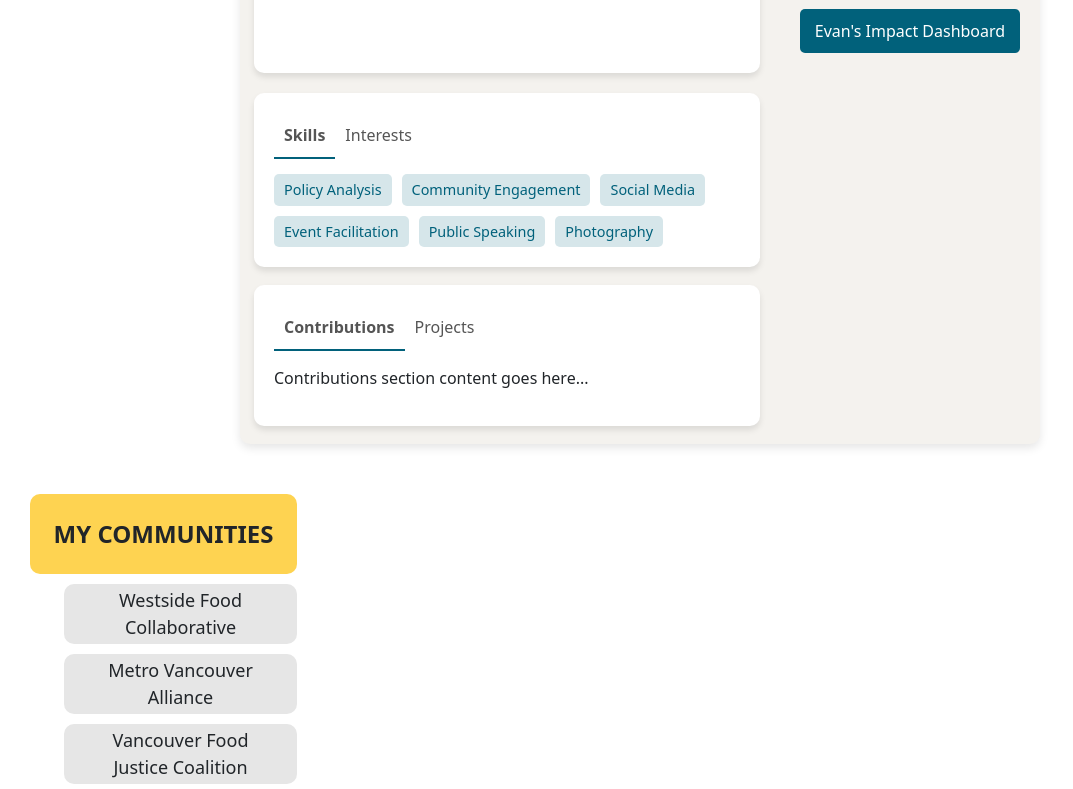
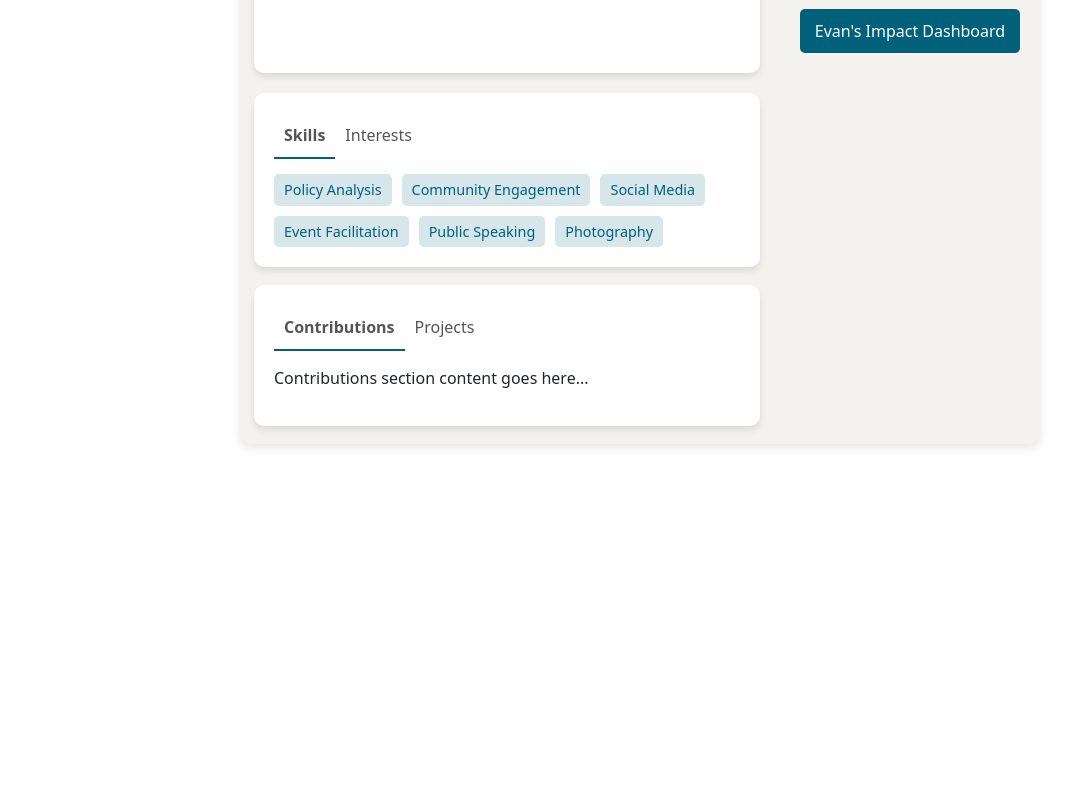
Before and after one commit to AtriaCoop/townhall-frontend, a Next.js app: page /profile in a window 1280 px wide. Shown: the part 505-1294 px from the top of the page, without its empty margins (0-1073 px from the left). After the commit the page ends 969 px from the top, so only its background shows below. Built offline with nearby package versions, Linux system fonts and the light colour scheme.

Commit message:
Revert "Implemented the Nav Side Bar Component"

```diff
--- a/src/components/navigation/navSidebar/navSidebar.jsx
+++ /dev/null
@@ -1,25 +0,0 @@
-import React from "react";
-import styles from "../../../styles/navSidebar/navSidebar.module.scss"
-import SidebarCommunitiesForm from "./sidebarCommunitiesForm";
-
-const NavSidebar = () => {
-    // In the future this component should make a backend API request to
-    // get the Communities of a given User, but for now it will be hard
-    // coded as the following array
-    const communities = [
-        "Westside Food Collaborative",
-        "Metro Vancouver Alliance",
-        "Vancouver Food Justice Coalition",
-    ];
-
-    return (
-        <div className={styles.navSidebar}>
-            <div className={styles.sidebarHeader}>
-                MY COMMUNITIES
-            </div>
-            <SidebarCommunitiesForm communities={communities} />
-        </div>
-    );
-};
-
-export default NavSidebar;
--- a/src/components/navigation/navSidebar/sidebarCommunitiesForm.jsx
+++ /dev/null
@@ -1,59 +0,0 @@
-import React, { useState } from "react";
-import styles from "../../../styles/navSidebar/sidebarCommunitiesForm.module.scss";
-import { Button } from "bootstrap";
-
-const SidebarCommunitiesForm = ({ communities }) => {
-    const [selectedOption, setSelectedOption] = useState();
-
-    const handleChange = (event) => {
-        setSelectedOption(event.target.value);
-    }
-
-    return (
-        <form>
-            {communities.map(name => (
-                <div>
-                    {selectedOption === name &&
-                        <div className={styles.selectedVerticalLine}></div>
-                    }
-                    <label htmlFor={name} className={selectedOption === name ? styles.selectedSidebarFormButton : styles.sidebarFormButton}>
-                        <input
-                            type="radio"
-                            id={name}
-                            name={name}
-                            value={name}
-                            checked={selectedOption === name}
-                            onChange={handleChange}
-                        />
-                        {name}
-                    </label>
-                    <br />
-                    {selectedOption === name &&
-                        <div>
-                            <label className={styles.sidebarLinkButton}>
-                                Dashboard
-                            </label>
-                            <label className={styles.sidebarLinkButton}>
-                                Ecosystem
-                            </label>
-                            <label className={styles.sidebarLinkButton}>
-                                Strategic Plan
-                            </label>
-                            <label className={styles.sidebarLinkButton}>
-                                Projects
-                            </label>
-                            <label className={styles.sidebarLinkButton}>
-                                Discussions
-                            </label>
-                            <label className={styles.sidebarLinkButton}>
-                                Calendar
-                            </label>
-                        </div>
-                    }
-                </div>
-            ))}
-        </form>
-    );
-};
-
-export default SidebarCommunitiesForm
--- a/src/pages/profile/index.jsx
+++ b/src/pages/profile/index.jsx
@@ -1,14 +1,11 @@
 import Navigation from '../../components/navigation/navigation.jsx';
 import ProfilePage from '@/components/profilePage/profilePage.jsx';
-import NavSidebar from '../../components/navigation/navSidebar/navSidebar.jsx';
-import Footer from '../../components/footer/footer.jsx';
 
 export default function Profile() {
     return (
         <div className="profile">
             <Navigation />
             <ProfilePage />
-            <NavSidebar />
         </div>
     )
 }
--- a/src/styles/navSidebar/navSidebar.module.scss
+++ /dev/null
@@ -1,23 +0,0 @@
-.navSidebar {
-    position: relative;
-    left: 30px;
-    top: 30px;
-    width: 267px;
-
-    text-align: right;
-}
-
-.sidebarHeader {
-    display: inline-flex;
-    background-color: #FED351;
-    border-radius: 10px;
-    margin-bottom: 5px;
-    width: 267px;
-    height: 80px;
-
-    align-items: center;
-    justify-content: center;
-
-    font-weight: 800;
-    font-size: x-large;
-}
--- a/src/styles/navSidebar/sidebarCommunitiesForm.module.scss
+++ /dev/null
@@ -1,79 +0,0 @@
-.sidebarFormButton {
-    display: inline-flex;
-    background-color: rgb(230, 230, 230);
-    width: 233px;
-    height: 60px;
-    border-radius: 10px;
-    margin-top: 5px;
-    margin-bottom: 5px;
-    padding-left: 20px;
-    padding-right: 20px;
-
-    cursor: pointer;
-
-    align-items: center;
-    text-align: center;
-    justify-content: center;
-
-    font-weight: 500;
-    font-size: large;
-}
-
-.selectedSidebarFormButton {
-    display: inline-flex;
-    background-color: #FED351;
-    width: 233px;
-    height: 60px;
-    border-radius: 10px;
-    margin-top: 5px;
-    margin-bottom: 5px;
-    padding-left: 20px;
-    padding-right: 20px;
-
-    cursor: pointer;
-
-    align-items: center;
-    text-align: center;
-    justify-content: center;
-
-    font-weight: 500;
-    font-size: large;
-}
-
-.selectedVerticalLine {
-    position: absolute;
-    width: 2px;
-    height: 60px;
-    background-color: #FED351;
-    margin-top: 6px;
-    margin-left: 15px;
-}
-
-.sidebarFormButton input {
-    display: none;
-}
-
-.selectedSidebarFormButton input {
-    display: none;
-}
-
-.sidebarLinkButton {
-    display: inline-flex;
-    background-color: rgb(200, 200, 200);
-    width: 200px;
-    height: 40px;
-    border-radius: 10px;
-    margin-top: 5px;
-    margin-bottom: 5px;
-    padding-left: 20px;
-    padding-right: 20px;
-
-    cursor: pointer;
-
-    align-items: center;
-    text-align: center;
-    justify-content: center;
-
-    font-weight: 500;
-    font-size: medium;
-}
```
